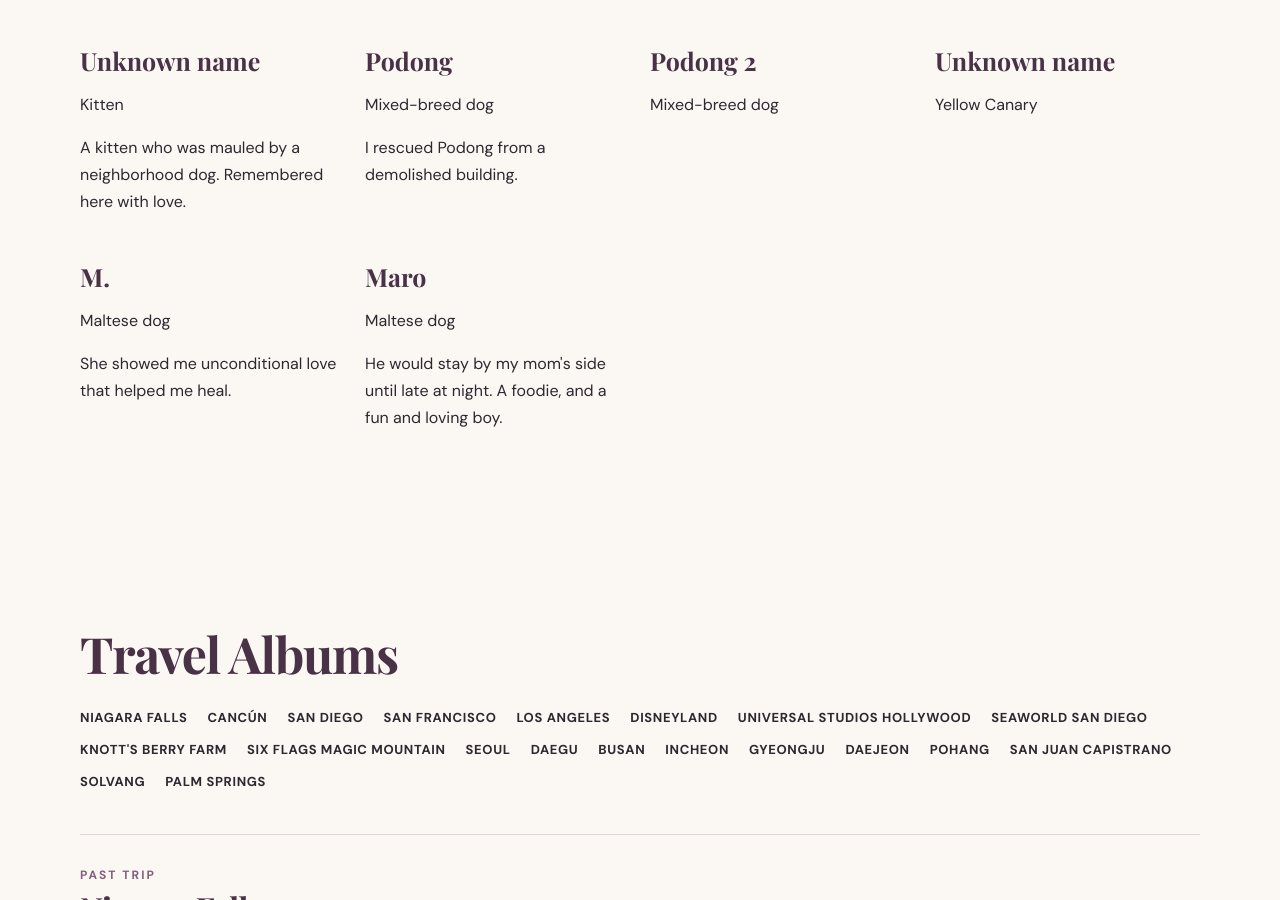
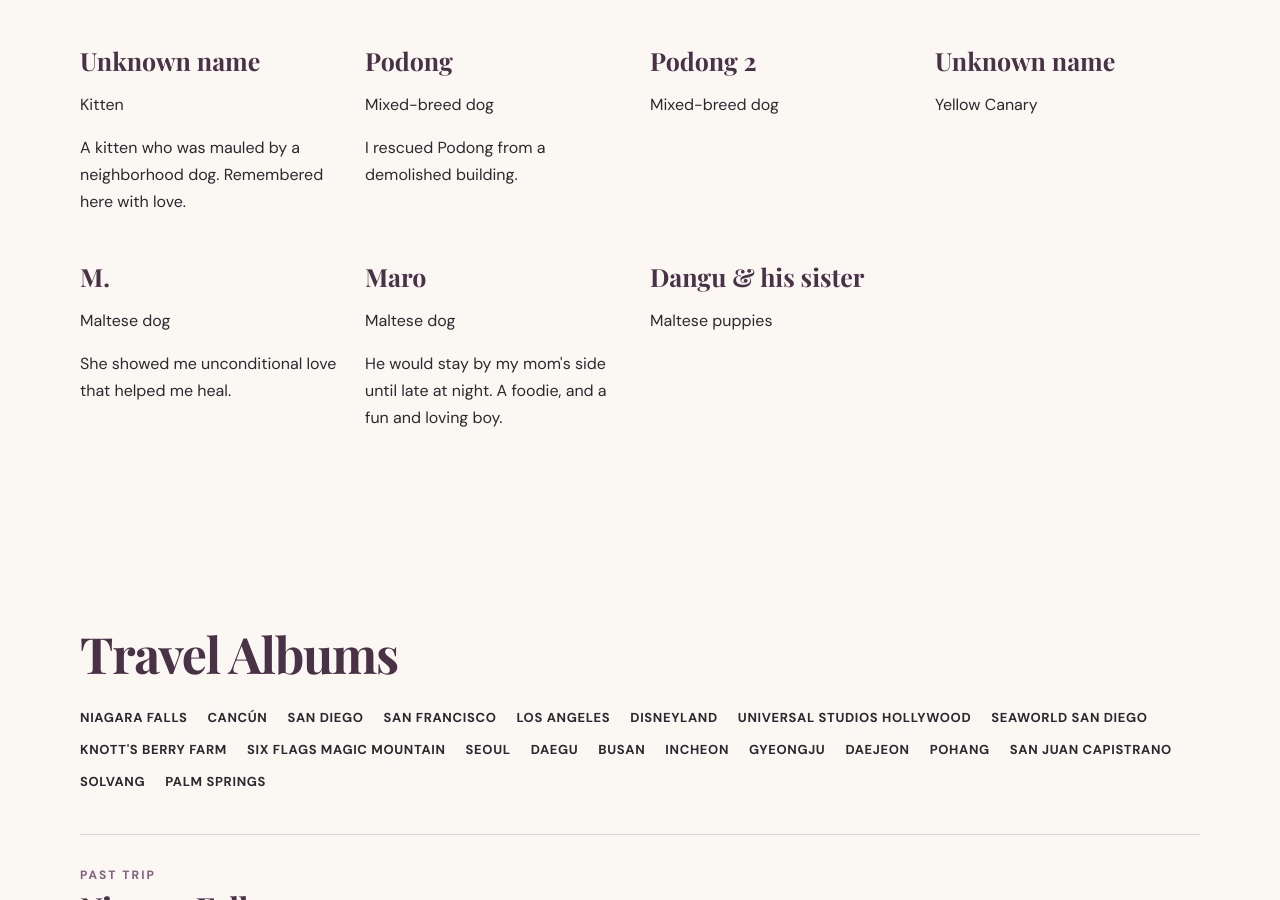
Before and after one commit to lydiarim22-coder/mindoflydia, a Jekyll site: the page built from photo-gallery.html, in a window 1280 px wide and 900 px high, scrolled down 1665 px. Built offline with Jekyll 4.4.1, drawn with Linux system fonts in a browser that asks for light colours; some web fonts are replaced.

Commit message:
Add Dangu and his sister to pet memorial gallery

```diff
--- a/_data/dog_memorials.yml
+++ b/_data/dog_memorials.yml
@@ -35,3 +35,6 @@
 - name: Maro
   breed: Maltese dog
   memory: "He would stay by my mom's side until late at night. A foodie, and a fun and loving boy."
+
+- name: "Dangu & his sister"
+  breed: Maltese puppies
```
